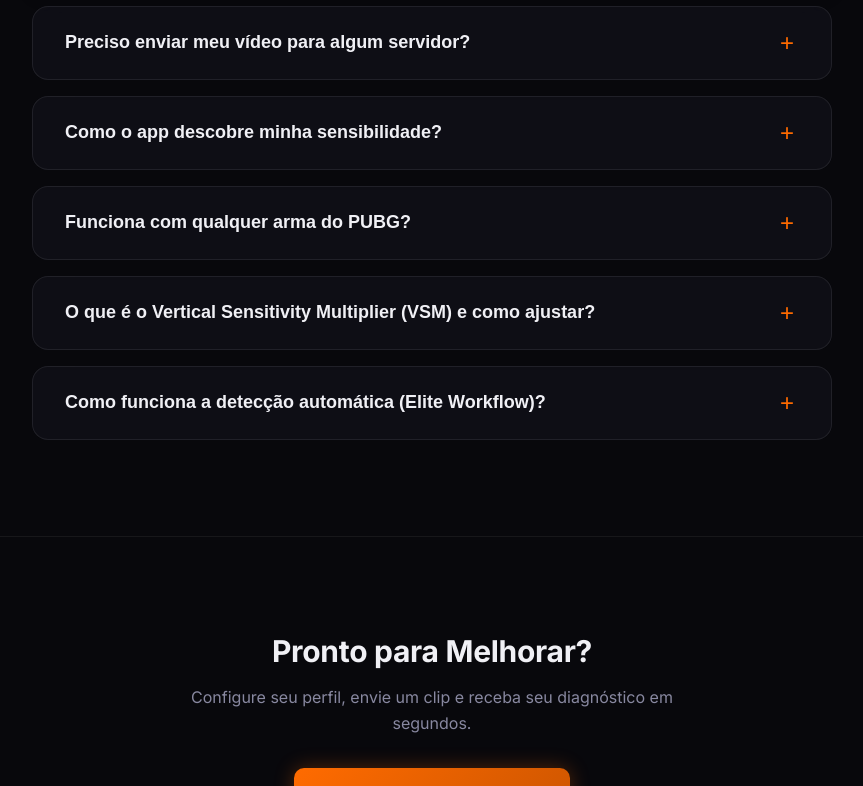
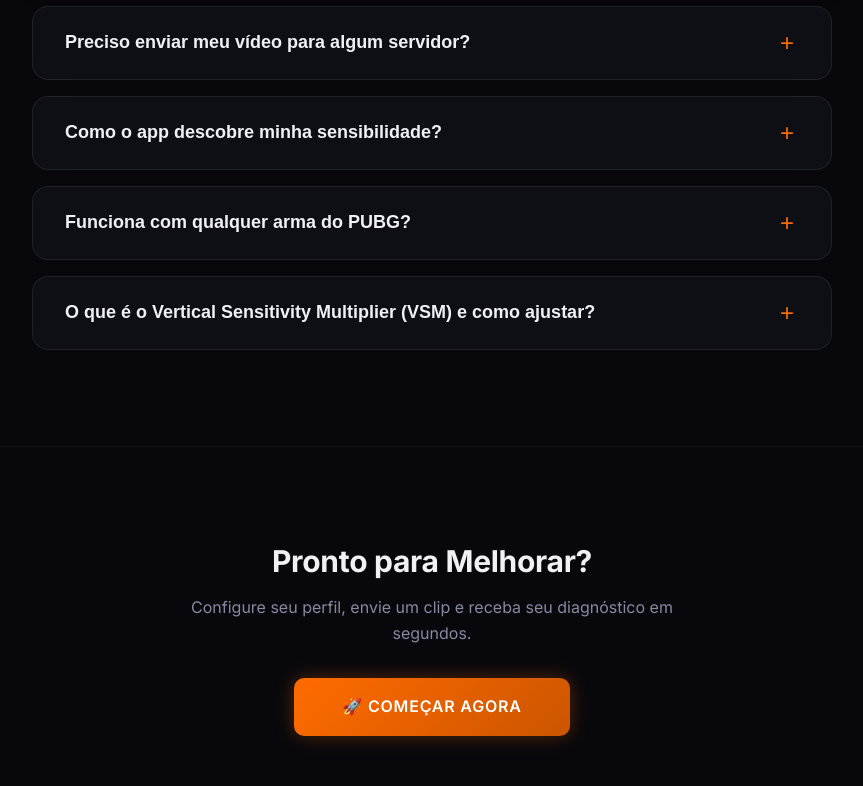
Before and after one commit to mateusoliveiradev1/sens-pubg, a Next.js app: page / in a window 1280 px wide. Shown: the part 1999-2785 px from the top of the page, without its empty margins (208-1071 px from the left). Built offline with nearby package versions, Linux system fonts and the light colour scheme; no server answers.

Commit message:
chore(ui): clean up auto-detect mentions from FAQ and tooltips

```diff
--- a/src/app/analyze/analysis-client.tsx
+++ b/src/app/analyze/analysis-client.tsx
@@ -101,8 +101,6 @@ export function AnalysisClient({ profile }: Props): React.JSX.Element {
         try {
             const weapon = getWeapon(weaponId);
             if (!weapon) throw new Error('Arma não encontrada');
-
-            // The scanning was moved to handleFile to pre-fill the UI!
 
             const subSessions: AnalysisResult[] = [];
             const stepIncrement = 100 / markers.length;
--- a/src/ui/components/faq-accordion.tsx
+++ b/src/ui/components/faq-accordion.tsx
@@ -28,10 +28,6 @@ const FAQS: FaqItem[] = [
     {
         q: 'O que é o Vertical Sensitivity Multiplier (VSM) e como ajustar?',
         a: 'O VSM (Multiplicador de Sensibilidade Vertical) altera a proporção entre o movimento vertical e horizontal. Nossa IA analisa se você está compensando o recuo de forma excessiva ou insuficiente e sugere o valor exato (ex: 1.25) para que seu "puxe" de mouse seja mais natural e consistente.',
-    },
-    {
-        q: 'Como funciona a detecção automática (Elite Workflow)?',
-        a: 'Para que a ferramenta identifique sua arma e acessórios sem você precisar digitar nada, basta abrir o Inventário (Tab) por cerca de 1 a 2 segundos logo no início do seu vídeo de spray. Nossa visão computacional escaneará os slots e aplicará os dados de recuo e acessórios automaticamente para uma análise 100% precisa.',
     },
 ];
 
```
